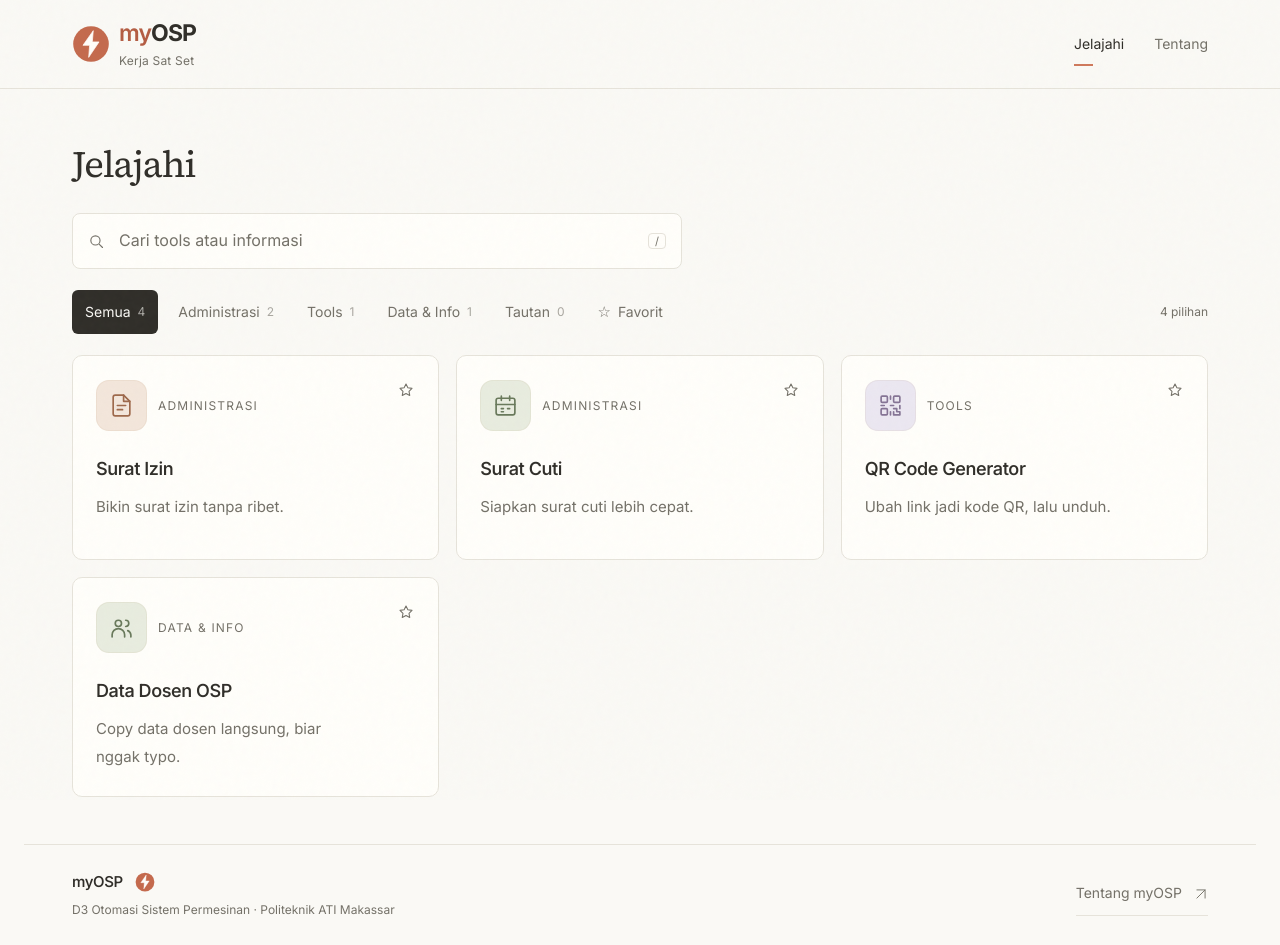
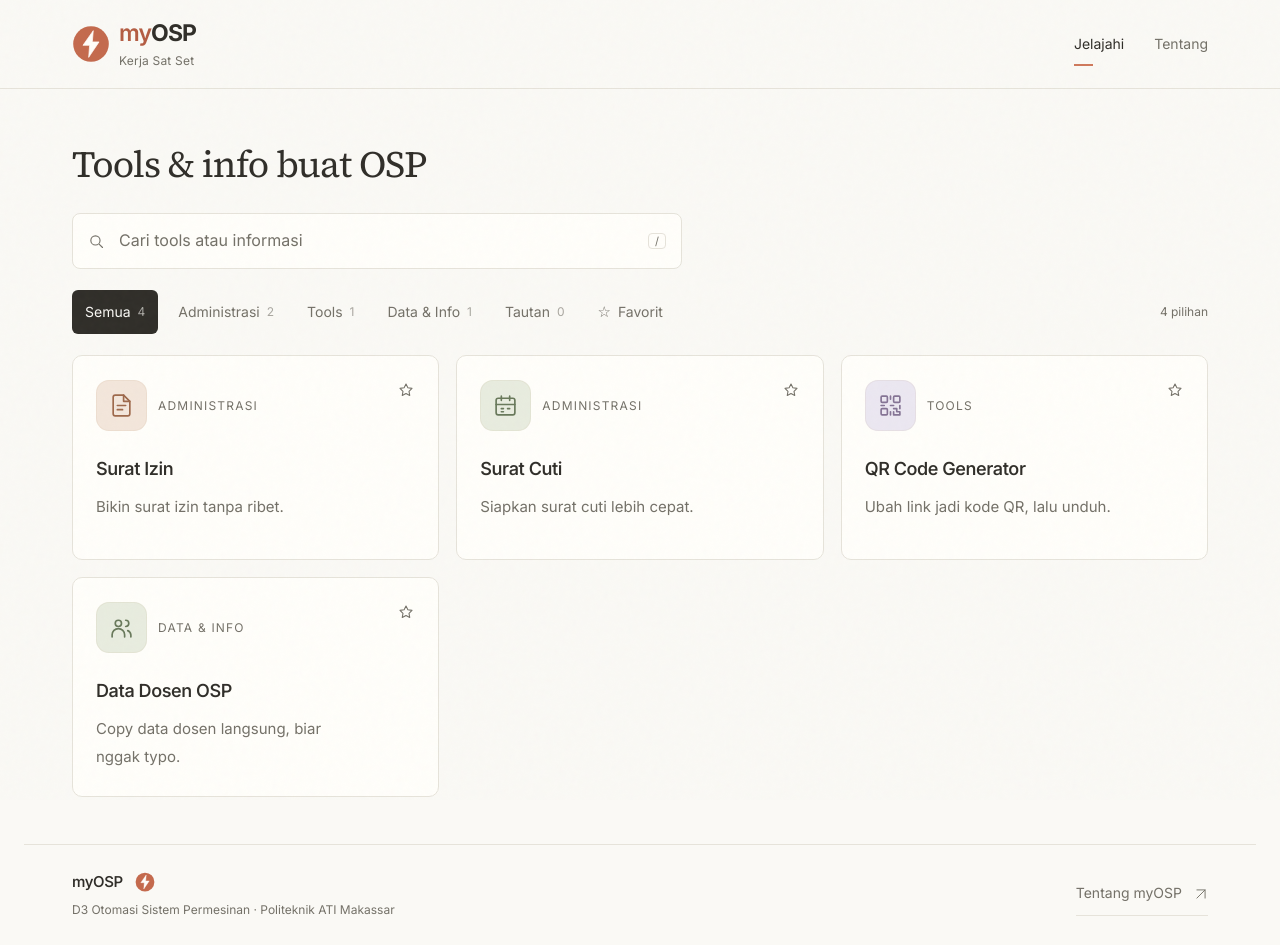
Before and after one commit to myosp/myosp.github.io, a plain HTML site: page index.html in a window 1280 px wide. Drawn offline with Linux system fonts and the light colour scheme.

Commit message:
Clarify the home page heading

```diff
--- a/index.html
+++ b/index.html
@@ -21,7 +21,7 @@
   </header>
   <main class="wrap">
     <section class="tools-section" id="tools" aria-labelledby="tools-title">
-      <div class="section-heading"><h1 id="tools-title">Jelajahi</h1></div>
+      <div class="section-heading"><h1 id="tools-title">Tools &amp; info buat OSP</h1></div>
       <div class="search-row"><div class="search-box"><span id="search-icon" aria-hidden="true"></span><label class="sr-only" for="tool-search">Cari tools atau informasi</label><input id="tool-search" type="search" placeholder="Cari tools atau informasi" autocomplete="off" aria-controls="tool-grid"><kbd aria-hidden="true">/</kbd></div></div>
       <div class="filter-row"><div class="filters" role="group" aria-label="Filter kategori"><button data-filter="all" aria-pressed="true">Semua <span>4</span></button><button data-filter="administrasi" aria-pressed="false">Administrasi <span>2</span></button><button data-filter="utilitas" aria-pressed="false">Tools <span>1</span></button><button data-filter="informasi" aria-pressed="false">Data &amp; Info <span>1</span></button><button data-filter="tautan" aria-pressed="false">Tautan <span>0</span></button><button data-filter="favorites" aria-pressed="false"><span class="filter-star" aria-hidden="true">☆</span> Favorit</button></div><span class="result-count" id="result-count" aria-live="polite">4 pilihan</span></div>
       <div class="tool-grid" id="tool-grid"></div>
```
